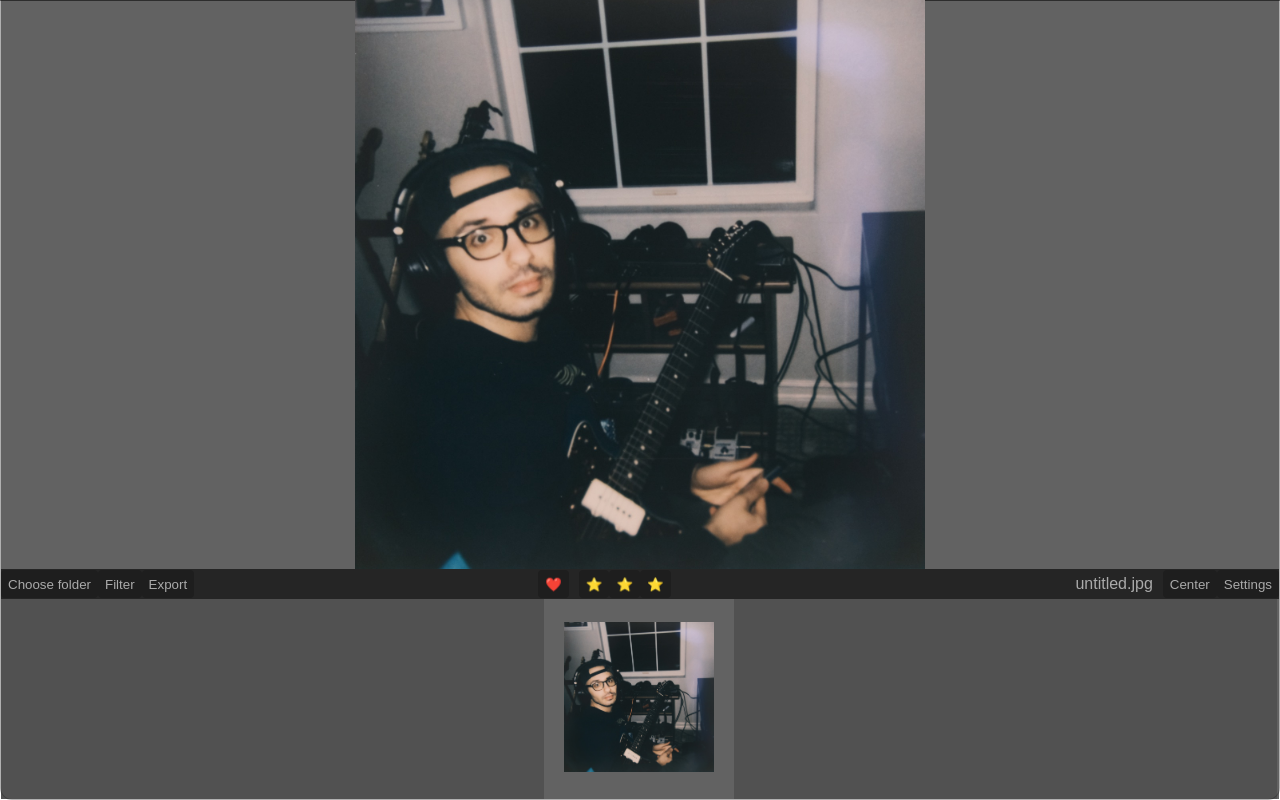
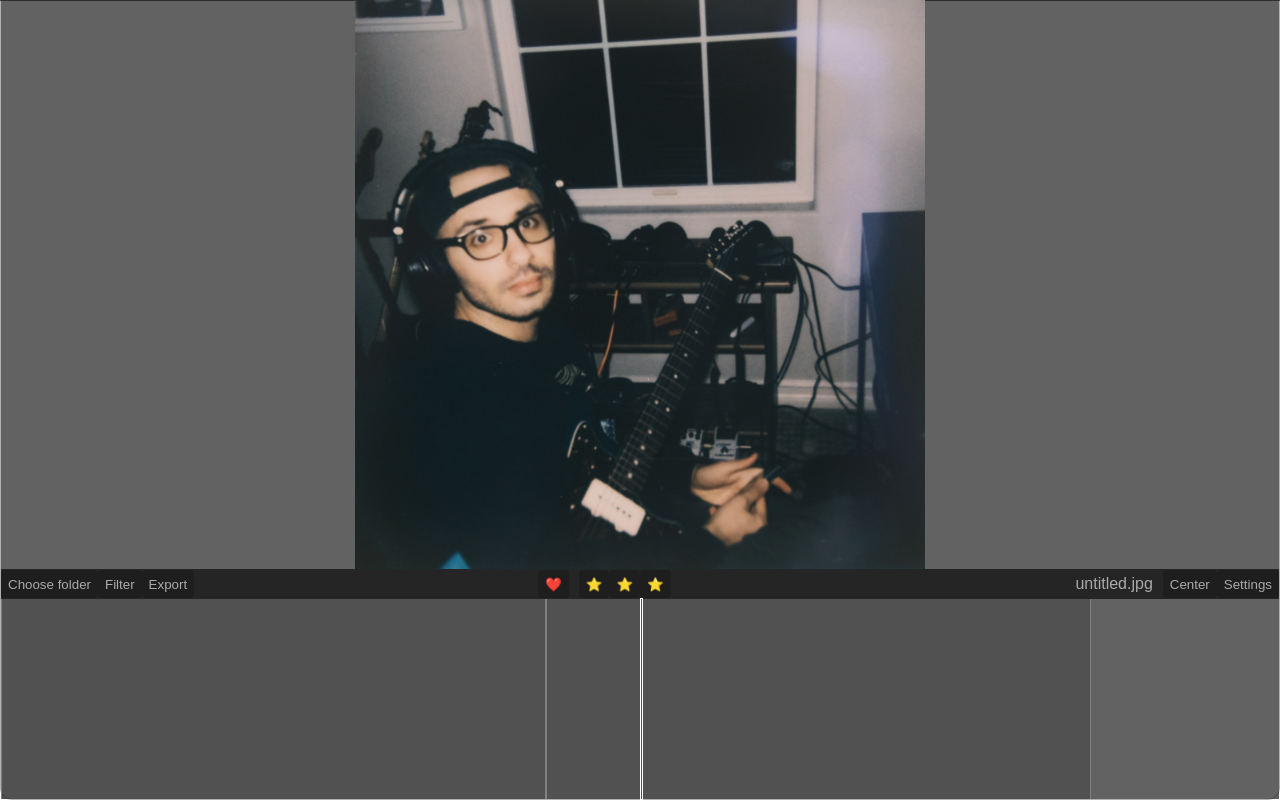
Before and after one commit to aryadaroui/Cull, a Svelte app: page / in a window 1280 px wide. Built offline with nearby package versions, Linux system fonts and the light colour scheme.

Commit message:
lazy load imgs in reel

```diff
--- a/src/ImageViewer.svelte
+++ b/src/ImageViewer.svelte
@@ -34,6 +34,7 @@
     viewer.addEventListener("wheel", (event) => {
       // zoom center based on mouse cursor position
       // BUG: zoom center is not correct when image is panned
+      // could use this: https://stackoverflow.com/questions/60190965/zoom-scale-at-mouse-position
 
       img_node.style.transition = "";
 
--- a/src/Reel.svelte
+++ b/src/Reel.svelte
@@ -3,7 +3,7 @@
   import { lazyLoad } from "./lazy_load";
 
   let reel: HTMLDivElement;
-  let images: string[] = ["/untitled.jpg"];
+  let images: string[] = [];
 
   export function set_images(imgs: string[]) {
     images = imgs;
@@ -70,7 +70,8 @@
   {#each images as image}
     <div class="reel-item">
       <!-- svelte-ignore a11y-missing-attribute -->
-      <img src={image} />
+      <!-- <img src={image} /> -->
+      <img use:lazyLoad={image} />
     </div>
   {/each}
 
@@ -78,7 +79,7 @@
     <div id="pad" />
   </div>
 
-  <!-- <div id="center-marker" /> -->
+  <div id="center-marker" />
 </div>
 
 <style lang="scss">
@@ -103,8 +104,12 @@
     scroll-snap-type: x mandatory;
 
     ::-webkit-scrollbar {
-		width: 0;
+      width: 0;
       display: none;
+    }
+
+    .reel-item {
+      border: 1px solid gray;
     }
 
     #pad {
@@ -118,7 +123,7 @@
       scroll-snap-align: center;
       cursor: pointer;
       margin: 0 20px;
-      // scroll-margin-left: 50vw;
+      image-rendering: optimizeSpeed;
     }
 
     #center-marker {
@@ -126,7 +131,7 @@
       left: 50vw;
       width: 1px;
       height: 200px;
-      border: 1px solid red;
+      border: 1px solid white;
     }
   }
 </style>
```
